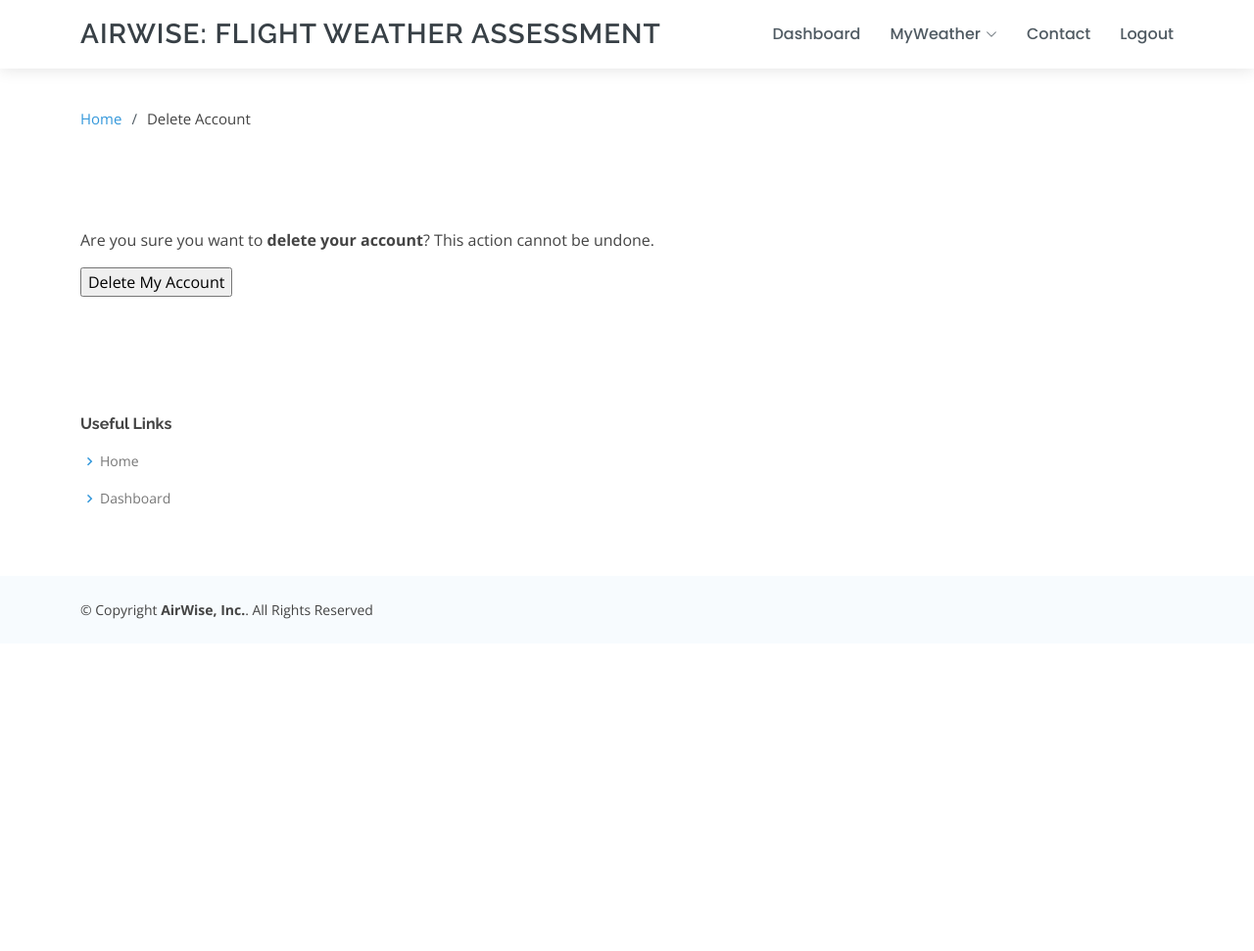
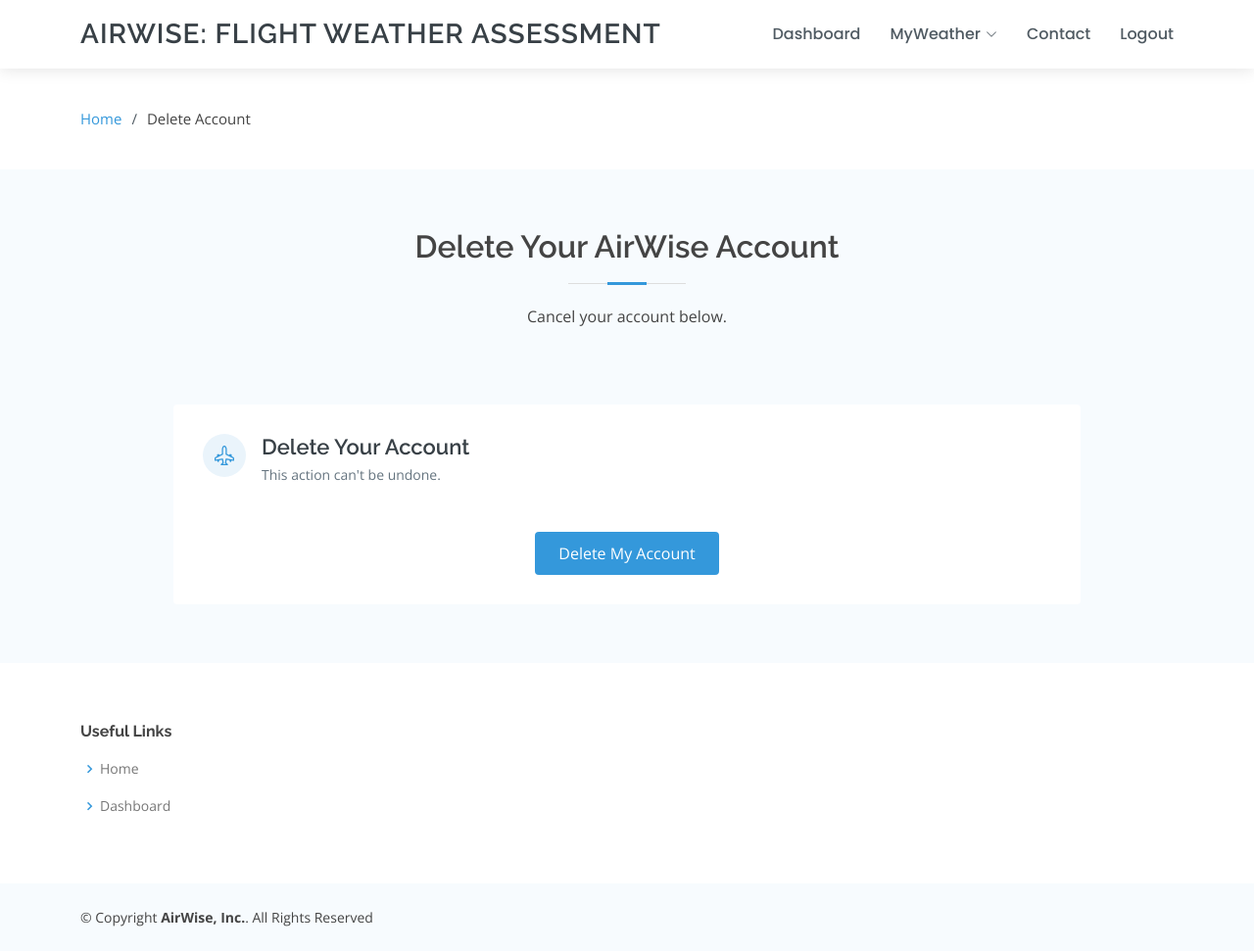
Before and after one commit to sarahstalbin/aviation_weather_app_capstone, a Flask app: page /delete_account in a window 1280 px wide. Shown: the whole page at 98% size. Before the commit the page ends 632 px from the top, so only its background shows below. Run offline with Flask 2, Linux system fonts and the light colour scheme; a user stored in the database is signed in; data comes from the database, SQL or seed files in the repository; some libraries are stand-ins or nearby versions.

Commit message:
Update delete_account styling.

```diff
--- a/airwise_front_end/templates/delete_account.html
+++ b/airwise_front_end/templates/delete_account.html
@@ -22,18 +22,54 @@
         </div>
     </section><!-- End Breadcrumbs -->
 
-    <section class="inner-page">
-        <div class="container form-container">
-            <p>
-                Are you sure you want to <strong>delete your account</strong>? This action cannot be undone.
-            </p>
-            <form method="post">
-               {{ form.hidden_tag() }}
-               {{ form.submit() }}
-            </form>
+
+
+   <section id="contact" class="contact section-bg">
+      <div class="container">
+
+        <div class="section-title">
+          <h2>Delete Your AirWise Account</h2>
+          <p>Cancel your account below.</p>
         </div>
+
+        <div class="row mt-5 justify-content-center">
+
+          <div class="col-lg-10">
+
+            <div class="info-wrap">
+              <div class="row">
+
+
+                <div class="col-lg-4 info mt-4 mt-lg-0">
+                  <i class="bi bi-airplane-engines"></i>
+                  <h4>Delete Your Account</h4>
+                  <p>This action can't be undone.</p>
+                </div>
+	</div>
+
+	<div class="row mt-5 justify-content-center">
+
+         	<div>
+		  <form method="POST" class="button-format">
+		    {{ form.hidden_tag() }}
+    		    <div class="text-center">
+		      <button type="submit" class="btn btn-primary">{{ form.submit.label }}</button>
+		    </div>
+		  </form>
+		</div>
+
+              </div>
+            </div>
+
+          </div>
+
+        </div>
+
+        </div>
+
+      </div>
     </section>
-</main>
+
 {% endblock content %}
   <!-- ======= Footer ======= -->
 {% block footer %}
```
